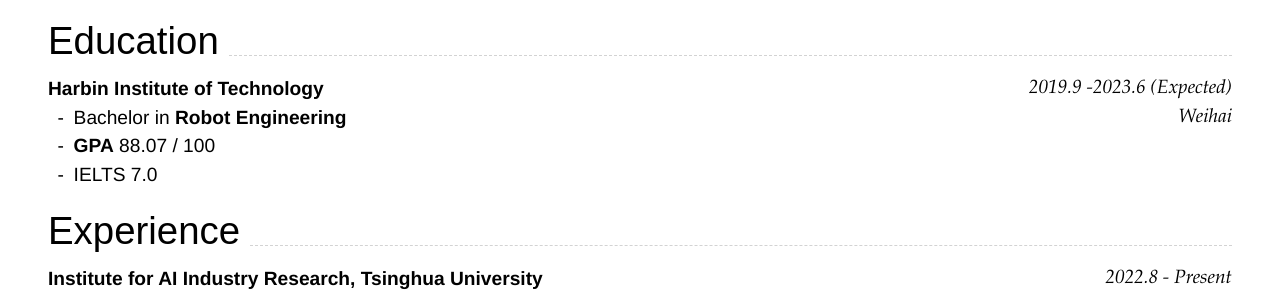
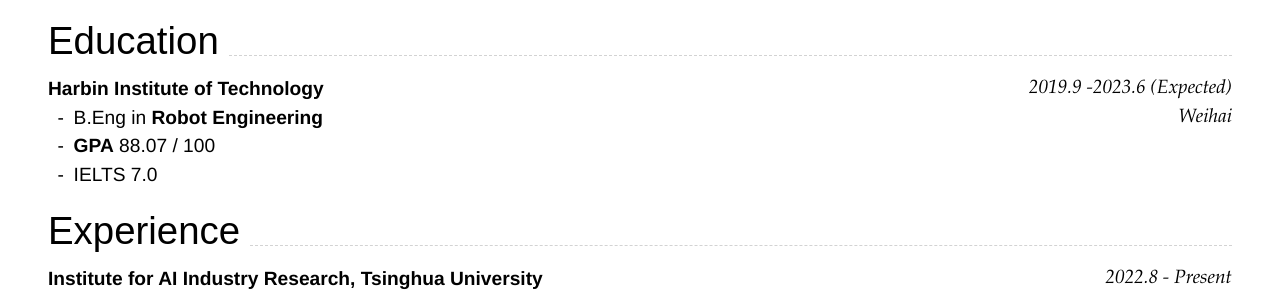
Before and after one commit to skywalker-dell/CV, a Jekyll site: the page built from index.md, in a window 1280 px wide. Shown: the part 169-465 px from the top of the page. Built offline with Jekyll 4.4.1, drawn with Linux system fonts in a browser that asks for light colours; nearby versions of some CDN libraries.

Commit message:
fix tyro

````diff
--- a/index.md
+++ b/index.md
@@ -36,7 +36,7 @@ Supported arguments:
 Weihai
 ```
 
-- Bachelor in **Robot Engineering**
+- B.Eng in **Robot Engineering**
 - **GPA**   88.07 / 100
 - IELTS 7.0
 
````
